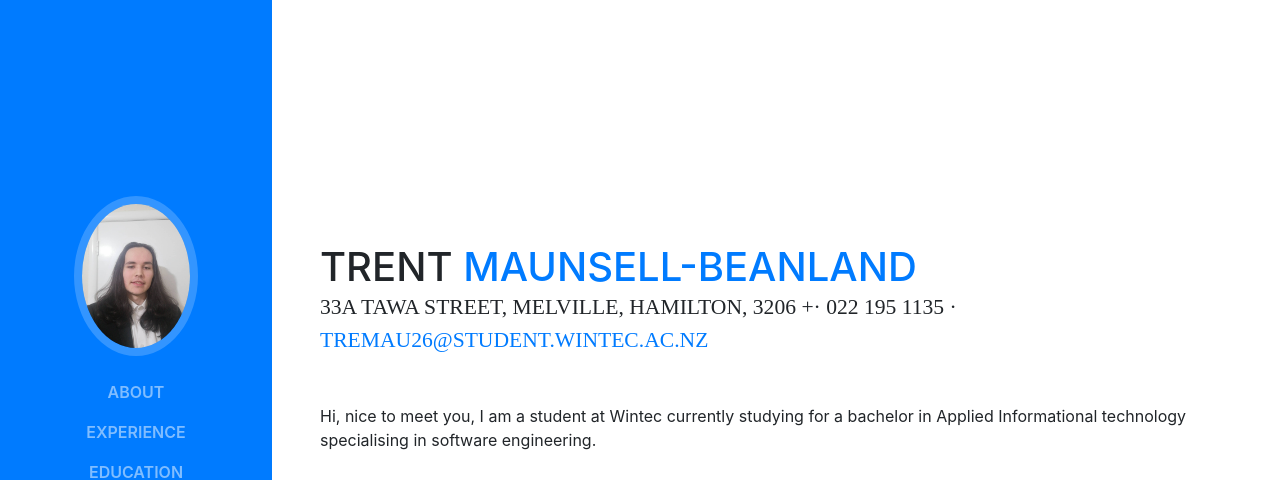
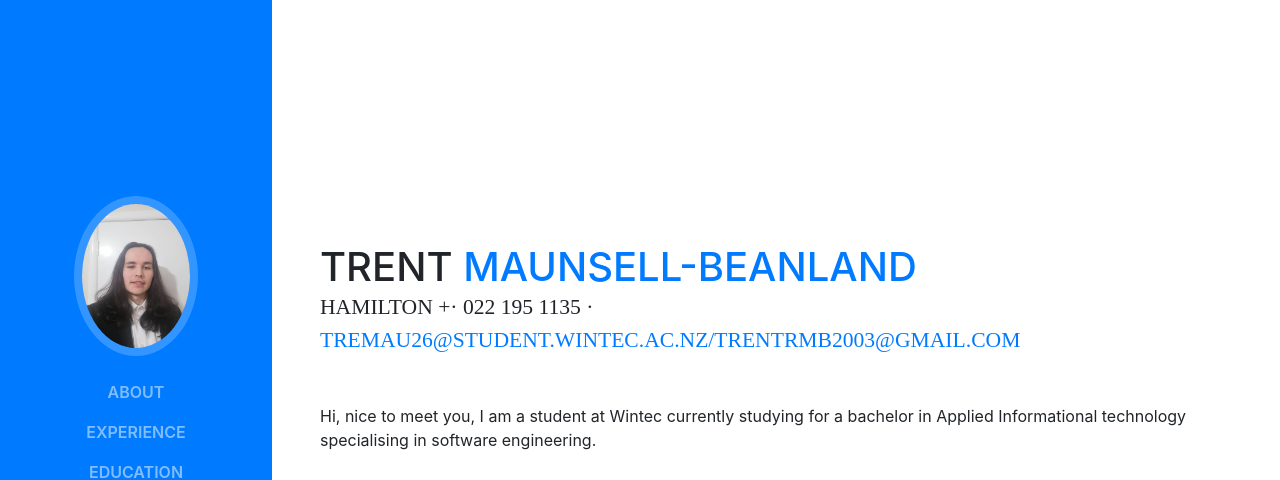
Before and after one commit to OlPaddy/Portfolio, a website with bundled scripts: page index.html in a window 1280 px wide. Shown: the top 480 px of the page. Built offline with nearby package versions, Linux system fonts and the light colour scheme; a web font is replaced by a local one.

Commit message:
Update index.html

```diff
--- a/index.html
+++ b/index.html
@@ -68,8 +68,8 @@
           <h1 class="mb-0">Trent
             <span class="text-primary">Maunsell-Beanland</span>
           </h1>
-          <div class="subheading mb-5">33A Tawa Street, Melville, Hamilton, 3206 +· 022 195 1135 ·
-            <a href="mailto:name@email.com">tremau26@student.wintec.ac.nz</a>
+          <div class="subheading mb-5">Hamilton +· 022 195 1135 ·
+            <a href="mailto:name@email.com">tremau26@student.wintec.ac.nz/Trentrmb2003@gmail.com</a>
           </div>
           <p class="mb-5">Hi, nice to meet you, I am a student at Wintec currently studying for a bachelor in Applied Informational technology specialising in software engineering.</p>
           <ul class="list-inline list-social-icons mb-0">
```
